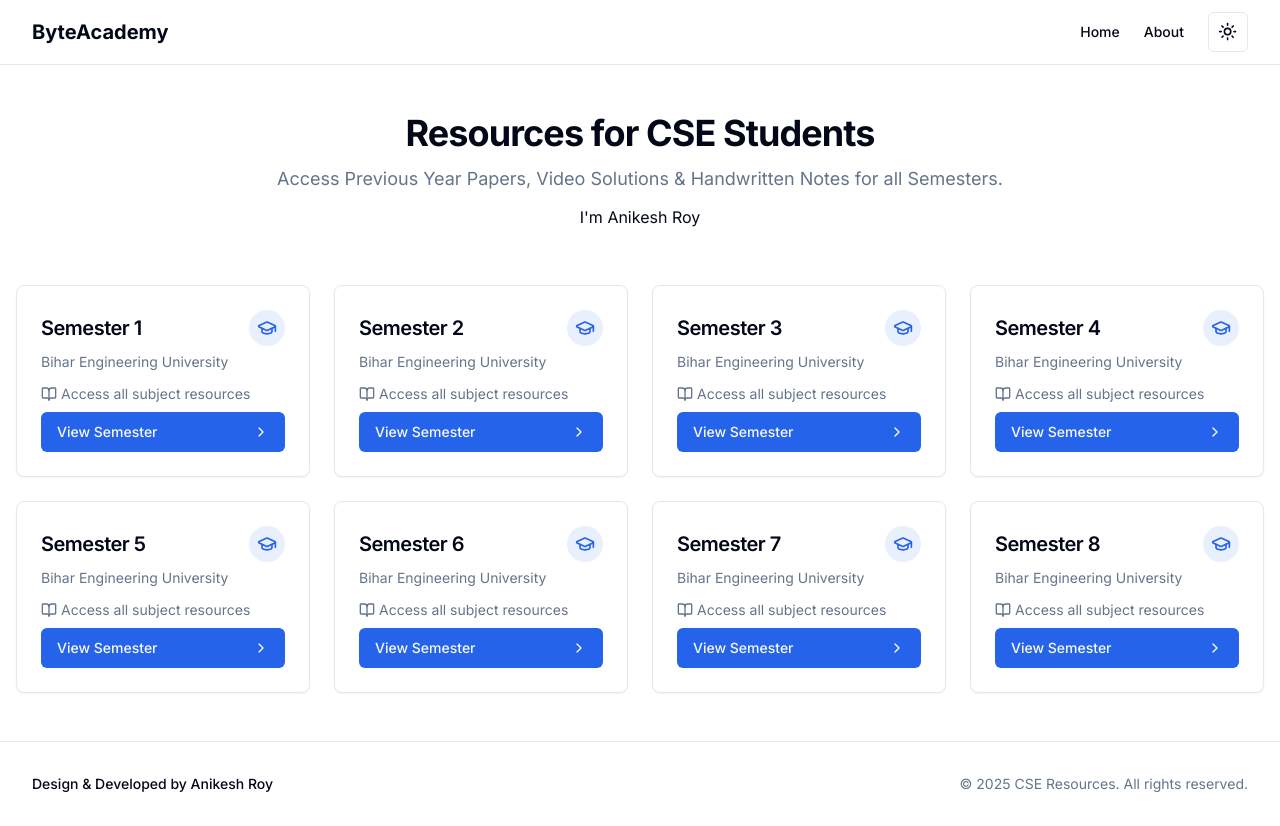
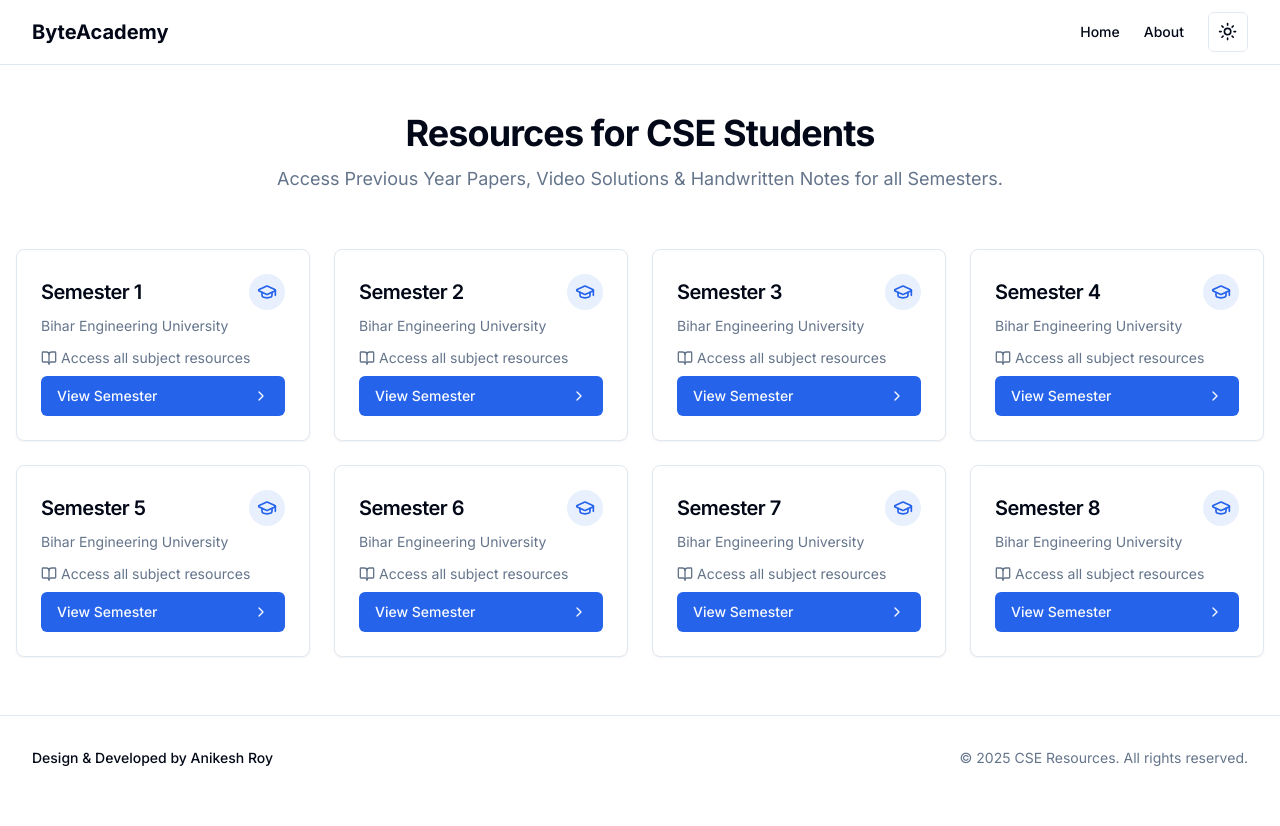
Before and after one commit to Anikeshroy/ByteAcademy, a Next.js app: page / in a window 1280 px wide. After the commit the page ends 800 px from the top, so only its background shows below. Built offline with nearby package versions, Linux system fonts and the light colour scheme.

Commit message:
Updated root page

```diff
--- a/app/page.tsx
+++ b/app/page.tsx
@@ -24,7 +24,7 @@ export default function Home() {
           <p className="text-lg text-muted-foreground max-w-3xl mx-auto">
             Access Previous Year Papers, Video Solutions & Handwritten Notes for all Semesters.
           </p>
-          <p>I'm Anikesh Roy</p>
+          {/* <p>I'm Anikesh Roy</p> */}
         </div>
 
         <div className="grid grid-cols-1 md:grid-cols-2 lg:grid-cols-4 gap-6 pt-8">
```
